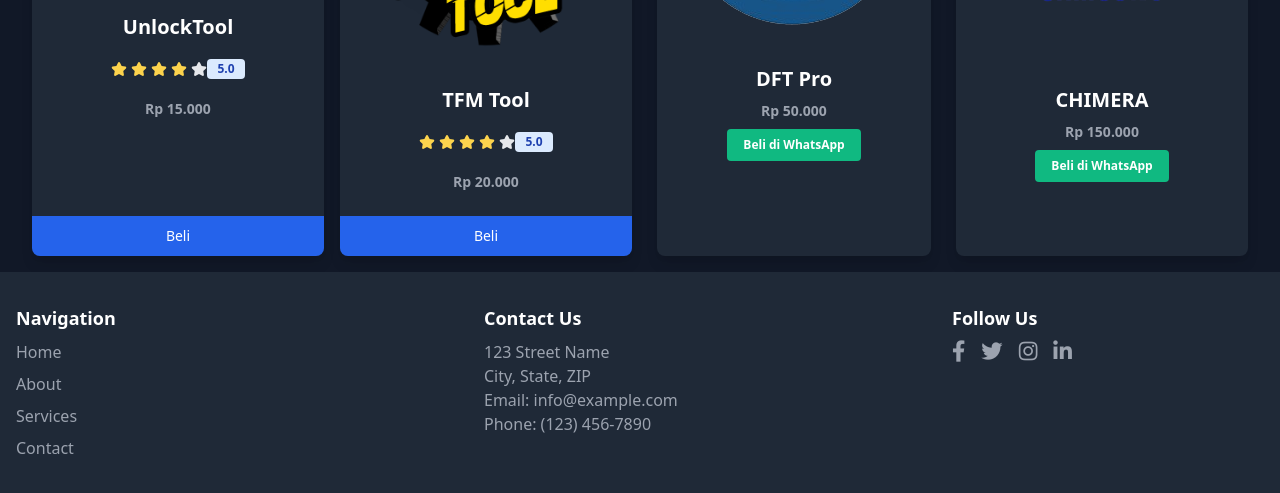
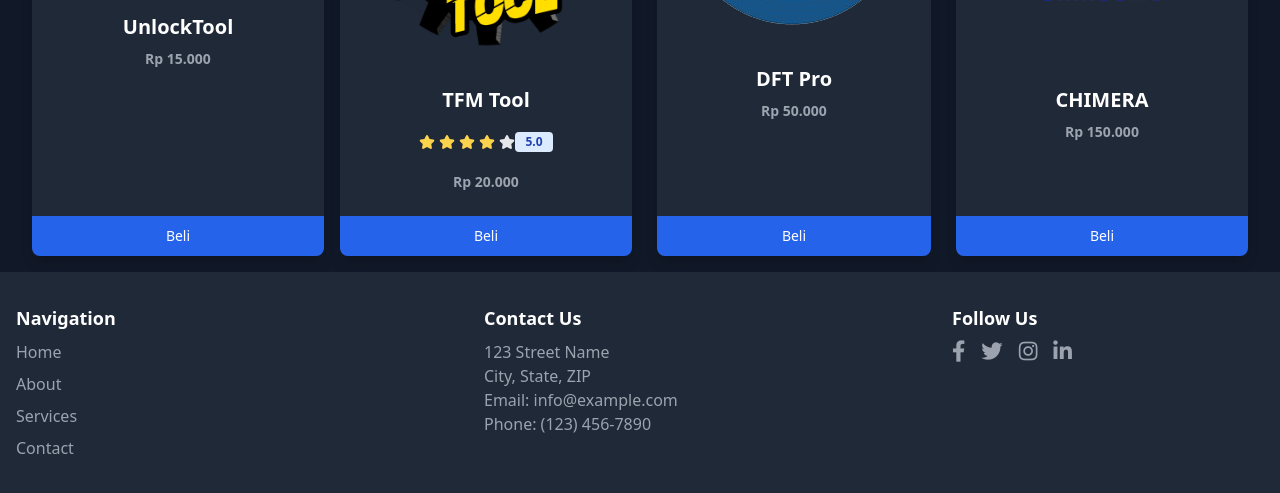
Before and after one commit to kanjuthideng/ameliastore, a plain HTML site: page index.html in a window 1280 px wide. Shown: the part 339-832 px from the top of the page. Drawn offline with nearby package versions, Linux system fonts and the light colour scheme.

Commit message:
Update index.html

```diff
--- a/index.html
+++ b/index.html
@@ -99,44 +99,25 @@
     </nav>
 
     <div id="app" class="max-w-7xl mx-auto px-4 sm:px-6 lg:px-8 content">
-        <!-- Konten Halaman -->
         <div id="homePage" class="page">
+
             <div class="container mx-auto py-4">
                 <div class="grid grid-cols-2 xl:grid-cols-4 gap-4">
 
                     <div class="card bg-gray-800 rounded-lg overflow-hidden shadow-lg max-w-xs mx-auto flex flex-col">
                         <img src="assets/img/UnlockTool.png" alt="Product" class="w-full">
-
                         <div class="p-4 flex-grow flex flex-col items-center">
                             <div class="font-bold text-xl mb-2 text-white">UnlockTool</div>
-                            <div class="flex items-center mt-2.5 mb-5">
-                                <div class="flex items-center space-x-1 rtl:space-x-reverse">
-                                    <svg class="w-4 h-4 text-yellow-300" aria-hidden="true" xmlns="http://www.w3.org/2000/svg" fill="currentColor" viewBox="0 0 22 20">
-                                        <path d="M20.924 7.625a1.523 1.523 0 0 0-1.238-1.044l-5.051-.734-2.259-4.577a1.534 1.534 0 0 0-2.752 0L7.365 5.847l-5.051.734A1.535 1.535 0 0 0 1.463 9.2l3.656 3.563-.863 5.031a1.532 1.532 0 0 0 2.226 1.616L11 17.033l4.518 2.375a1.534 1.534 0 0 0 2.226-1.617l-.863-5.03L20.537 9.2a1.523 1.523 0 0 0 .387-1.575Z"/>
-                                    </svg>
-                                    <svg class="w-4 h-4 text-yellow-300" aria-hidden="true" xmlns="http://www.w3.org/2000/svg" fill="currentColor" viewBox="0 0 22 20">
-                                        <path d="M20.924 7.625a1.523 1.523 0 0 0-1.238-1.044l-5.051-.734-2.259-4.577a1.534 1.534 0 0 0-2.752 0L7.365 5.847l-5.051.734A1.535 1.535 0 0 0 1.463 9.2l3.656 3.563-.863 5.031a1.532 1.532 0 0 0 2.226 1.616L11 17.033l4.518 2.375a1.534 1.534 0 0 0 2.226-1.617l-.863-5.03L20.537 9.2a1.523 1.523 0 0 0 .387-1.575Z"/>
-                                    </svg>
-                                    <svg class="w-4 h-4 text-yellow-300" aria-hidden="true" xmlns="http://www.w3.org/2000/svg" fill="currentColor" viewBox="0 0 22 20">
-                                        <path d="M20.924 7.625a1.523 1.523 0 0 0-1.238-1.044l-5.051-.734-2.259-4.577a1.534 1.534 0 0 0-2.752 0L7.365 5.847l-5.051.734A1.535 1.535 0 0 0 1.463 9.2l3.656 3.563-.863 5.031a1.532 1.532 0 0 0 2.226 1.616L11 17.033l4.518 2.375a1.534 1.534 0 0 0 2.226-1.617l-.863-5.03L20.537 9.2a1.523 1.523 0 0 0 .387-1.575Z"/>
-                                    </svg>
-                                    <svg class="w-4 h-4 text-yellow-300" aria-hidden="true" xmlns="http://www.w3.org/2000/svg" fill="currentColor" viewBox="0 0 22 20">
-                                        <path d="M20.924 7.625a1.523 1.523 0 0 0-1.238-1.044l-5.051-.734-2.259-4.577a1.534 1.534 0 0 0-2.752 0L7.365 5.847l-5.051.734A1.535 1.535 0 0 0 1.463 9.2l3.656 3.563-.863 5.031a1.532 1.532 0 0 0 2.226 1.616L11 17.033l4.518 2.375a1.534 1.534 0 0 0 2.226-1.617l-.863-5.03L20.537 9.2a1.523 1.523 0 0 0 .387-1.575Z"/>
-                                    </svg>
-                                    <svg class="w-4 h-4 text-gray-200 dark:text-gray-600" aria-hidden="true" xmlns="http://www.w3.org/2000/svg" fill="currentColor" viewBox="0 0 22 20">
-                                        <path d="M20.924 7.625a1.523 1.523 0 0 0-1.238-1.044l-5.051-.734-2.259-4.577a1.534 1.534 0 0 0-2.752 0L7.365 5.847l-5.051.734A1.535 1.535 0 0 0 1.463 9.2l3.656 3.563-.863 5.031a1.532 1.532 0 0 0 2.226 1.616L11 17.033l4.518 2.375a1.534 1.534 0 0 0 2.226-1.617l-.863-5.03L20.537 9.2a1.523 1.523 0 0 0 .387-1.575Z"/>
-                                    </svg>
-                                </div>
-                                <span class="bg-blue-100 text-blue-800 text-xs font-semibold px-2.5 py-0.5 rounded dark:bg-blue-200 dark:text-blue-800 ms-3">5.0</span>
-                            </div>
                             <div class="text-gray-400 font-bold text-sm mb-2">Rp 15.000</div>
                         </div>
-
-                        <footer  >
-                            <button data-title="UnlockTool" data-options='[{"durasi": "6 jam", "harga": "Rp 15.000"}, {"durasi": "9 jam", "harga": "Rp 20.000"}, {"durasi": "12 jam", "harga": "Rp 25.000"}, {"durasi": "24 jam", "harga": "Rp 30.000"}]' class="btn-buy bg-blue-600 hover:bg-blue-700 font-medium text-sm px-5 py-2.5 text-white  rounded-lg-b w-full">Beli</button>
+                        <footer>
+                            <button data-title="UnlockTool" data-options='[{"durasi": "6 jam", "harga": "Rp 15.000"}, {"durasi": "9 jam", "harga": "Rp 20.000"}, {"durasi": "12 jam", "harga": "Rp 25.000"}, {"durasi": "24 jam", "harga": "Rp 30.000"}]'
+                            class="btn-buy bg-blue-600 hover:bg-blue-700 font-medium text-sm px-5 py-2.5 text-white  rounded-lg-b w-full">Beli
+                            </button>
                         </footer>
                     </div>
-        <div class="card bg-gray-800 rounded-lg overflow-hidden shadow-lg max-w-xs mx-auto ">
+
+                    <div class="card bg-gray-800 rounded-lg overflow-hidden shadow-lg max-w-xs mx-auto flex flex-col">
                      <img src="assets/img/32477603-19C6-4E01-886B-8BE01B866198.png" alt="Product" class="w-full p-4">
                      <div class="p-4 flex flex-col items-center justify-center">
                      <div class="font-bold text-xl mb-2 text-white">TFM Tool</div>
@@ -160,41 +141,58 @@
                      </div>
                         <span class="bg-blue-100 text-blue-800 text-xs font-semibold px-2.5 py-0.5 rounded dark:bg-blue-200 dark:text-blue-800 ms-3">5.0</span>
                     </div>
+                    <div class="text-gray-400 font-bold text-sm mb-2">Rp 20.000</div>
+                </div>
+                  <footer >
+                   <button data-title="TFM Tool" data-options='[{"durasi": "3 jam", "harga": "Rp 20.000"}, {"durasi": "6 jam", "harga": "Rp 25.000"}, {"durasi": "12 jam", "harga": "Rp 30.000"}, {"durasi": "10 credit", "harga": "Rp 150.000"}]'
+                          class="btn-buy bg-blue-600 hover:bg-blue-700 font-medium text-sm px-5 py-2.5 text-white  rounded-lg-b w-full">Beli
+                   </button>
+                   </footer>
+                  </div>
 
-                <div class="text-gray-400 font-bold text-sm mb-2">Rp 20.000</div>
+
+                  <div class="card bg-gray-800 rounded-lg overflow-hidden shadow-lg max-w-xs mx-auto flex flex-col">
+                    <img src="assets/img/dft.png" alt="Product" class="w-full p-6">
+                    <div class="p-4 flex-grow flex flex-col items-center">
+                        <div class="font-bold text-xl mb-2 text-white">DFT Pro</div>
+                        <div class="text-gray-400 font-bold text-sm mb-2">Rp 50.000</div>
+                    </div>
+                    <footer>
+                        <button data-title="AMT" data-options='[{"durasi": " 24jam", "harga": "Rp 50.000"}, {"durasi": "36 jam", "harga": "Rp 60.000"}, {"durasi": "48 jam", "harga": "Rp 70.000"}]'
+                        class="btn-buy bg-blue-600 hover:bg-blue-700 font-medium text-sm px-5 py-2.5 text-white  rounded-lg-b w-full">Beli
+                        </button>
+                    </footer>
+                  </div>
+
+                  <div class="card bg-gray-800 rounded-lg overflow-hidden shadow-lg max-w-xs mx-auto flex flex-col">
+                    <img src="assets/img/CHIMERA.png" alt="Product" class="w-full ">
+                    <div class="p-4 flex-grow flex flex-col items-center">
+                        <div class="font-bold text-xl mb-2 text-white">CHIMERA</div>
+                        <div class="text-gray-400 font-bold text-sm mb-2">Rp 150.000</div>
+                    </div>
+                    <footer>
+                        <button data-title="CHIMERA Samsung" data-options='[{"durasi": "24 jam", "harga": "Rp 150.000"} ]'
+                        class="btn-buy bg-blue-600 hover:bg-blue-700 font-medium text-sm px-5 py-2.5 text-white  rounded-lg-b w-full">Beli
+                        </button>
+                    </footer>
+                </div>
+
+
+
 
                 </div>
-                <footer >
-                <button data-title="TFM Tool" data-options='[{"durasi": "3 jam", "harga": "Rp 20.000"}, {"durasi": "6 jam", "harga": "Rp 25.000"}, {"durasi": "12 jam", "harga": "Rp 30.000"}, {"durasi": "10 credit", "harga": "Rp 150.000"}]' class="btn-buy bg-blue-600 hover:bg-blue-700 font-medium text-sm px-5 py-2.5 text-white  rounded-lg-b w-full">Beli</button>
-            </footer>
-
-        </div>
-        <div class="card bg-gray-800 rounded-lg overflow-hidden shadow-lg max-w-xs mx-auto ">
-            <img src="assets/img/dft.png" alt="Product" class="w-full p-6 ">
-            <div class="p-4 flex flex-col items-center justify-center">
-                <div class="font-bold text-xl mb-2 text-white">DFT Pro</div>
-                <div class="text-gray-400 font-bold text-sm mb-2">Rp 50.000</div>
-                <button data-title="AMT" data-options='[{"durasi": " 24jam", "harga": "Rp 50.000"}, {"durasi": "36 jam", "harga": "Rp 60.000"}, {"durasi": "48 jam", "harga": "Rp 70.000"}]' class="btn-buy bg-green-500 hover:bg-green-700 text-white text-xs font-bold py-2 px-4 rounded">Beli di WhatsApp</button>
             </div>
         </div>
-        <div class="card bg-gray-800 rounded-lg overflow-hidden shadow-lg max-w-xs mx-auto ">
-            <img src="assets/img/CHIMERA.png" alt="Product" class="w-full ">
-            <div class="p-4 flex flex-col items-center justify-center">
-                <div class="font-bold text-xl mb-2 text-white">CHIMERA</div>
-                <div class="text-gray-400 font-bold text-sm mb-2">Rp 150.000</div>
-                <button data-title="CHIMERA Samsung" data-options='[{"durasi": "24 jam", "harga": "Rp 150.000"} ]' class="btn-buy bg-green-500 hover:bg-green-700 text-white text-xs font-bold py-2 px-4 rounded">Beli di WhatsApp</button>
-            </div>
-        </div>
+
          <!-- Popup Content -->
    <div id="popupContent" class="mfp-hide bg-gray-800 p-6 rounded-lg shadow-lg max-w-md mx-auto">
     <h2 class="text-2xl font-bold text-white mb-4">Pilih Durasi</h2>
     <p class="text-gray-400 mb-4">Silakan pilih durasi penggunaan yang diinginkan:</p>
     <div id="popupOptions" class="grid grid-cols-1 sm:grid-cols-2 gap-4 mb-4">
-        <!-- Options will be appended here -->
+    </div>
+   </div>
 
 
-</div>
-</div>
 
 <script src="https://cdnjs.cloudflare.com/ajax/libs/jquery/3.6.0/jquery.min.js"></script>
 <script src="https://cdnjs.cloudflare.com/ajax/libs/magnific-popup.js/1.1.0/jquery.magnific-popup.min.js"></script>
@@ -239,9 +237,6 @@
         $.magnificPopup.close();
     }
 </script>
-                </div>
-            </div>
-        </div>
 
         <div id="aboutPage" class="page hidden">
 
```
Lines whose indentation alone changed are shown as unchanged.
